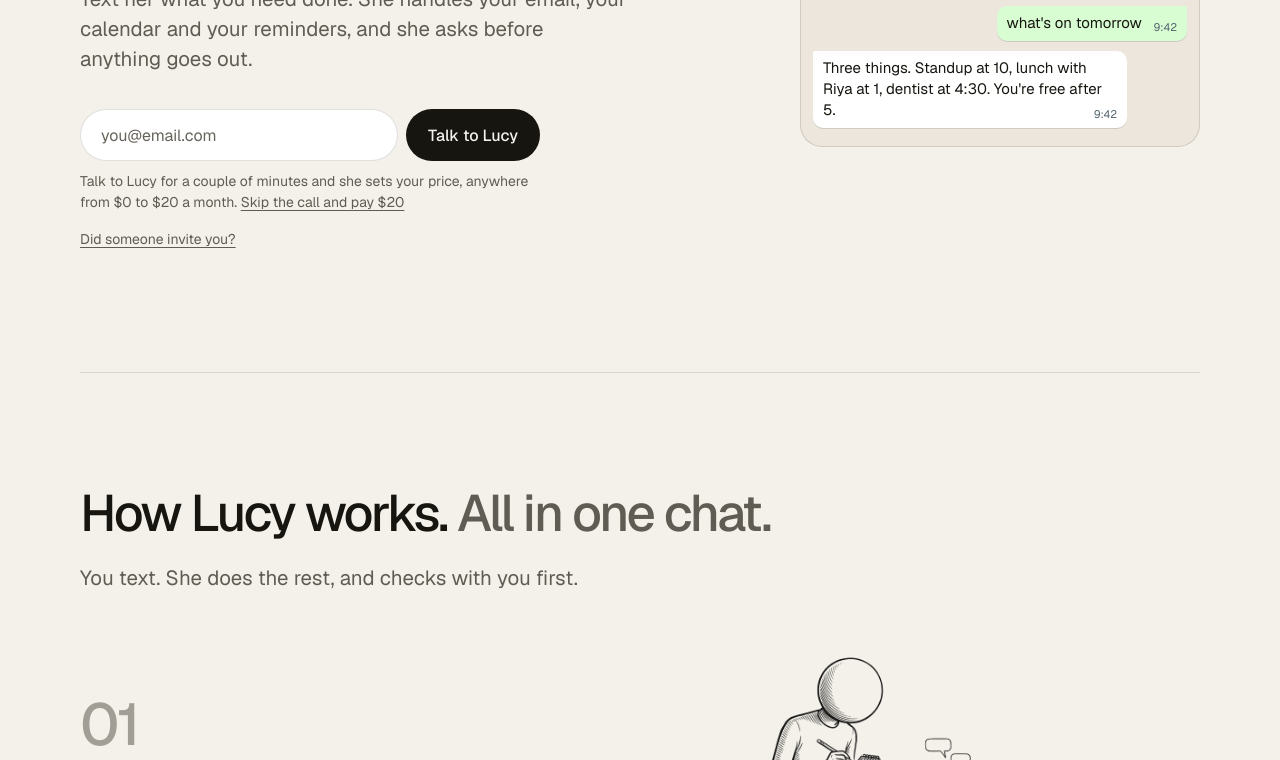
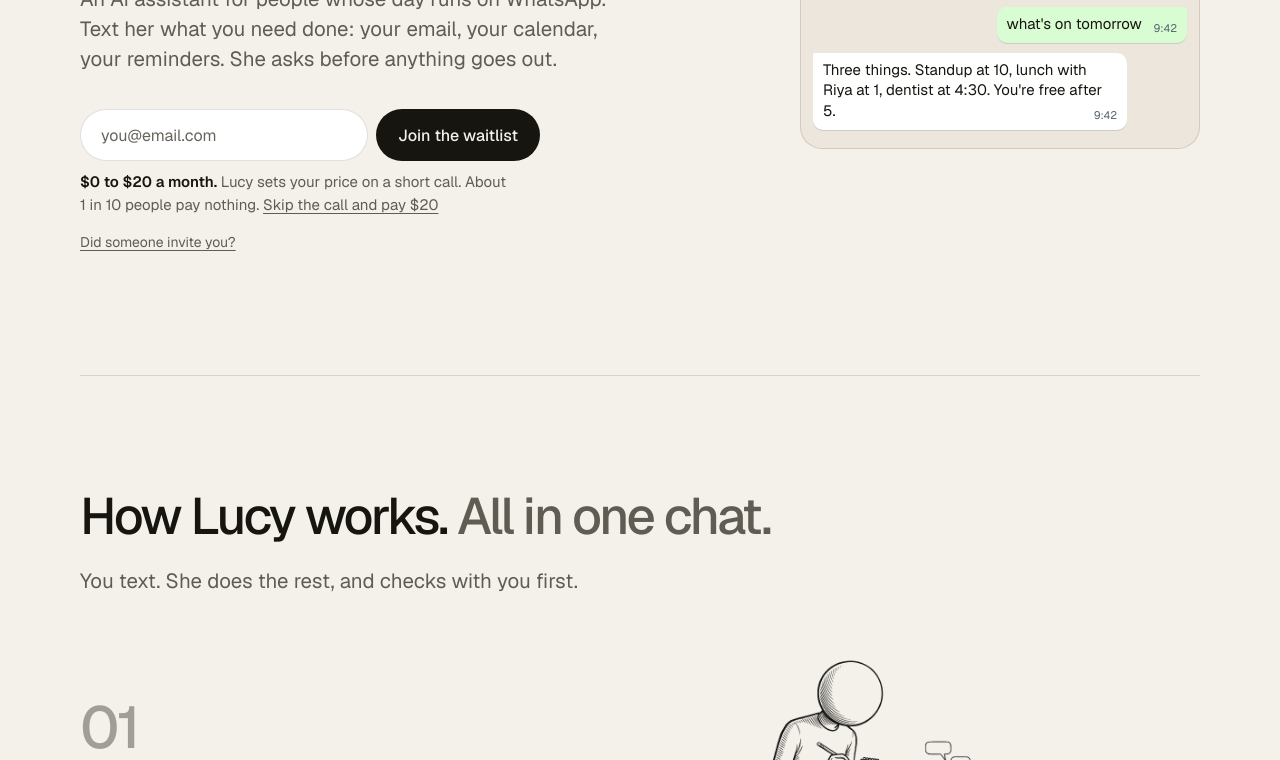
Before and after one commit to arnavjhajharia/vision-site, a plain HTML site: page index.html in a window 1280 px wide. Shown: the part 458-1218 px from the top of the page. Drawn offline with nearby package versions, Linux system fonts and the light colour scheme; animation ran at ten frames a second.

Commit message:
Lucy hero: say what Lucy is, who it's for, the price, and "Join the waitlist"
TFL T001: withlucy.ai: one landing-page improvement, as a preview
Seat: Lucy frontend builder

Co-Authored-By: Claude Opus 5.5 <noreply@anthropic.com>

```diff
--- a/index.html
+++ b/index.html
@@ -25,7 +25,7 @@
    1. One idea per screen.  2. Show the chat, not a drawing of the product.
    3. One typeface, one ink, paper background. No gradients, glows or decoration.
    4. Every sentence is one you could say out loud to a friend.
-   5. One action: join the waitlist. Everything else is a link.
+   5. One action: join the waitlist (then talk to Lucy, or skip the call for a flat $20). Everything else is a link.
    The only colour on the page is inside the chats. */
 :root{
   --bg:#f4f1ea;--ink:#16150f;--soft:#5f5c53;--rule:rgba(22,21,15,.13);
@@ -74,7 +74,8 @@ h2 .g,.price .t .g{color:var(--soft)}
 .wl input:focus{border-color:var(--ink)}
 .wl button{height:52px;background:var(--ink);color:var(--bg);border:0;font:500 16px var(--sans);padding:0 22px;border-radius:999px;cursor:pointer}
 .wl button:disabled{opacity:.5;cursor:default}
-.wl .note{font-size:14px;color:var(--soft)}
+.wl .note{font-size:15px;color:var(--soft)}
+.wl .note strong{font-weight:600;color:var(--ink)}
 .wl .note .skipc{height:auto;background:none;color:var(--soft);font:inherit;padding:0;border-radius:0;text-decoration:underline;text-underline-offset:3px}
 .wl .msg{font-size:14px;color:var(--soft)}.wl .msg:empty{display:none}
 .inv summary{font-size:14px;color:var(--soft);cursor:pointer;width:max-content;text-decoration:underline;text-underline-offset:3px;list-style:none;padding:6px 0}
@@ -216,11 +217,11 @@ img.ill.rv-hide{opacity:0}
 <section class="screen first" aria-labelledby="h-hero">
   <div>
     <h1 id="h-hero">Lucy lives in your WhatsApp.</h1>
-    <p class="say">Text her what you need done. She handles your email, your calendar and your reminders, and she asks before anything goes out.</p>
+    <p class="say">An AI assistant for people whose day runs on WhatsApp. Text her what you need done: your email, your calendar, your reminders. She asks before anything goes out.</p>
     <form class="wl" id="wl" novalidate>
       <label for="wl-email">Email</label>
-      <div class="row"><input id="wl-email" type="email" name="email" placeholder="you@email.com" autocomplete="email" inputmode="email" required><button id="wl-btn" type="submit">Talk to Lucy</button></div>
-      <p class="note">Talk to Lucy for a couple of minutes and she sets your price, anywhere from $0 to $20 a month. <button class="skipc" id="wl-skip" type="button">Skip the call and pay $20</button></p>
+      <div class="row"><input id="wl-email" type="email" name="email" placeholder="you@email.com" autocomplete="email" inputmode="email" required><button id="wl-btn" type="submit">Join the waitlist</button></div>
+      <p class="note"><strong>$0 to $20 a month.</strong> Lucy sets your price on a short call. About 1&nbsp;in&nbsp;10 people pay nothing. <button class="skipc" id="wl-skip" type="button">Skip the call and pay $20</button></p>
       <details class="inv" id="wl-inv"><summary>Did someone invite you?</summary>
         <input id="wl-ref" type="text" name="ref_visible" maxlength="32" placeholder="Their name or code" aria-label="Who invited you? Their name or code" autocomplete="off">
       </details>
@@ -352,7 +353,7 @@ img.ill.rv-hide{opacity:0}
 <section class="screen solo end" aria-labelledby="h-end">
   <div>
     <h2 id="h-end">She&rsquo;ll text you when it&rsquo;s your turn.</h2>
-    <a class="cta" href="#wl" id="cta-end">Talk to Lucy</a>
+    <a class="cta" href="#wl" id="cta-end">Join the waitlist</a>
   </div>
 </section>
 </main>
```
Also changed, not shown: 1 other file.
